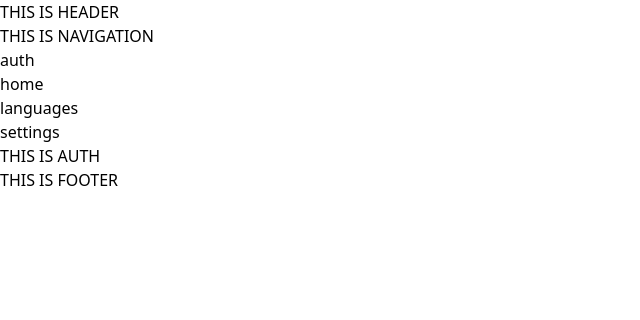
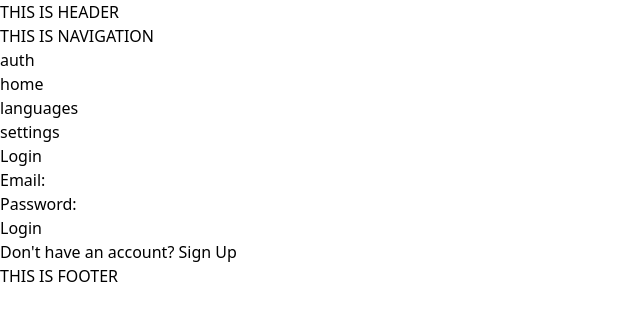
Before and after one commit to JosephDSmith/FFGP, a React (Create React App) app in the folder client/: page / in a window 1280 px wide. Shown: the top 320 px of the page, without its empty margins (0-640 px from the left). Built offline with nearby package versions, Linux system fonts and the light colour scheme; the HTML template or start-up script is replaced by a standard one.

Commit message:
added auth form logic & context update on submit

```diff
--- a/client/src/pages/Auth/Authorization.tsx
+++ b/client/src/pages/Auth/Authorization.tsx
@@ -1,15 +1,96 @@
-import React from 'react';
+import React, { useState, useContext } from 'react';
 import './Authorization.css';
+import { Formik, Form, Field, ErrorMessage } from 'formik';
+import * as Yup from 'yup';
+import UserContext from '../../functionality/UserContext'
+import { UserContextType, UserType } from '../../functionality/types';
 
 interface AuthorizationProps {
-    // Define any props being passed to Authorization component
+  // Define any props being passed to Authorization component
 }
 
 const Authorization: React.FC<AuthorizationProps> = (props) => {
+  const [isSignup, setIsSignup] = useState(false);
+  const {setUser} = useContext(UserContext) as UserContextType
+
+  const toggleSignup = () => {
+    setIsSignup((prevIsSignup) => !prevIsSignup);
+  };
+
+  const initialValues = {
+    email: '',
+    password: '',
+    confirmPassword: '',
+  };
+
+  const validationSchema = Yup.object().shape({
+    email: Yup.string().email('Invalid email').required('Email is required'),
+    password: Yup.string().required('Password is required'),
+    confirmPassword: isSignup
+      ? Yup.string()
+          .oneOf([Yup.ref('password')], 'Passwords must match')
+          .required('Confirm password is required')
+      : Yup.string(),
+  });
+
+  const handleSubmit = (values: any) => {
+    console.log('Form submitted:', values);
+    // Handle authentication logic here
+    const newUser: UserType = {
+      id: '1',
+      email: values.email,
+      is_admin: false,
+      snippets: []
+    };
+    setUser(newUser)
+  };
+
   return (
     <div className="authorization">
-      {/* Authorization content goes here */}
-      <h1>THIS IS AUTH </h1>
+      <div className="auth-card">
+        <h2>{isSignup ? 'Sign Up' : 'Login'}</h2>
+        <Formik initialValues={initialValues} validationSchema={validationSchema} onSubmit={handleSubmit}>
+          <Form>
+            <div>
+              <label htmlFor="email">Email:</label>
+              <Field type="email" id="email" name="email" />
+              <ErrorMessage name="email" component="div" className="error" />
+            </div>
+            <div>
+              <label htmlFor="password">Password:</label>
+              <Field type="password" id="password" name="password" />
+              <ErrorMessage name="password" component="div" className="error" />
+            </div>
+            {isSignup && (
+              <div>
+                <label htmlFor="confirmPassword">Confirm Password:</label>
+                <Field type="password" id="confirmPassword" name="confirmPassword" />
+                <ErrorMessage name="confirmPassword" component="div" className="error" />
+              </div>
+            )}
+            <div>
+              <button type="submit">{isSignup ? 'Sign Up' : 'Login'}</button>
+            </div>
+          </Form>
+        </Formik>
+        <div>
+          {isSignup ? (
+            <p>
+              Already have an account?{' '}
+              <button type="button" onClick={toggleSignup}>
+                Login
+              </button>
+            </p>
+          ) : (
+            <p>
+              Don't have an account?{' '}
+              <button type="button" onClick={toggleSignup}>
+                Sign Up
+              </button>
+            </p>
+          )}
+        </div>
+      </div>
     </div>
   );
 };
```
